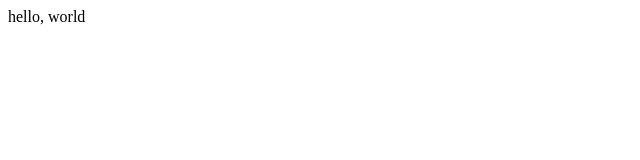
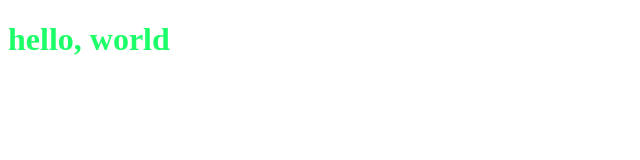
Before and after one commit to zpfff2005/zpfff2005.github.io, a plain HTML site: page index.html in a window 1280 px wide. Shown: the whole page, without its empty margins (0-640 px from the left). Drawn offline with Linux system fonts and the light colour scheme.

Commit message:
update css

```diff
--- /dev/null
+++ b/a.css
@@ -0,0 +1,3 @@
+h1 {
+    color:rgba(0, 255, 85, 0.89);
+}
--- a/index.html
+++ b/index.html
@@ -1,3 +1,12 @@
-<html>
-    <p>hello, world</p>
+<!DOCTYPE html>
+<html lang="en">
+<head>
+    <meta charset="UTF-8">
+    <meta name="viewport" content="width=device-width, initial-scale=1.0">
+    <title>Personal</title>
+    <link rel="stylesheet" href="a.css">
+</head>
+<body>
+    <h1>hello, world</h1>
+</body>
 </html>
```
